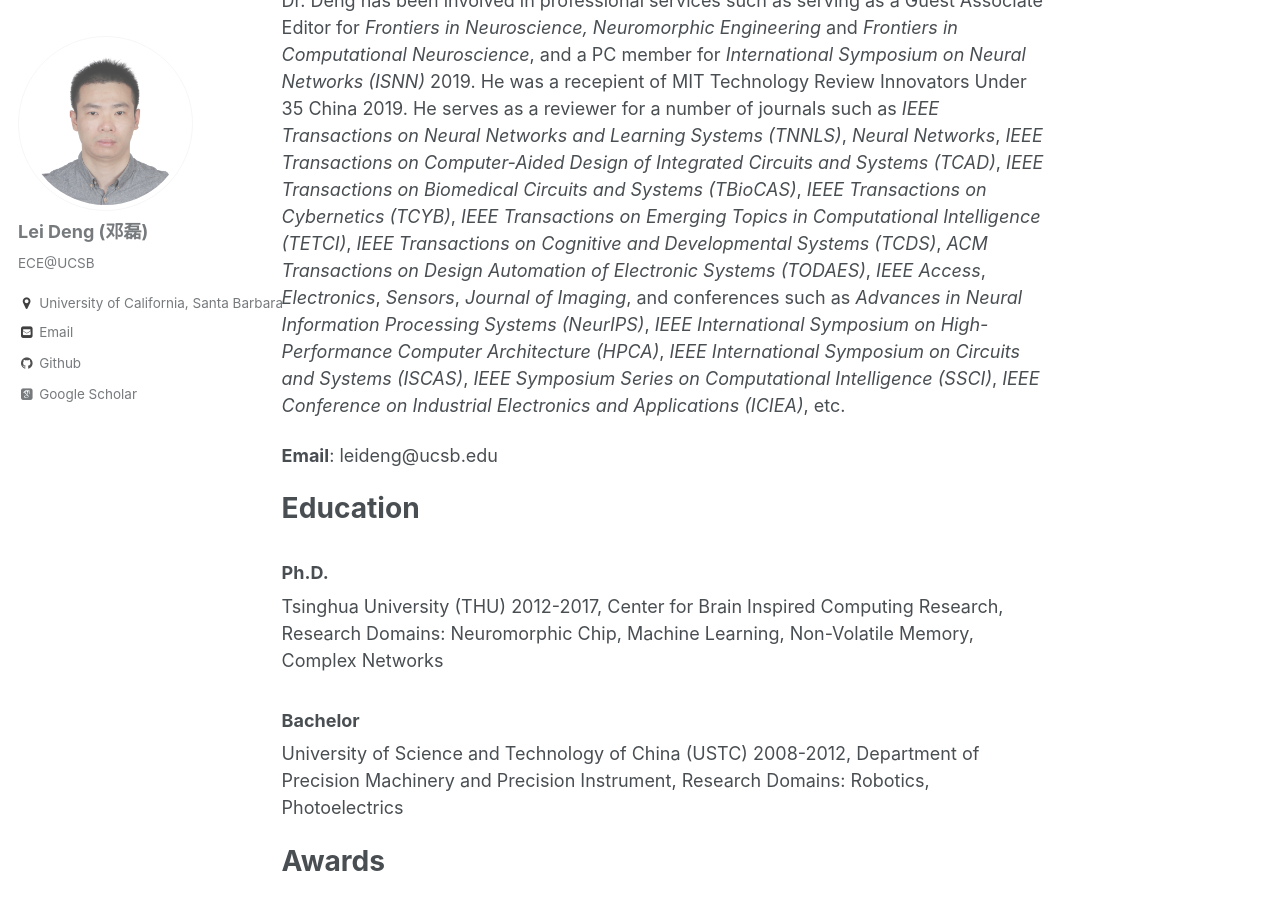
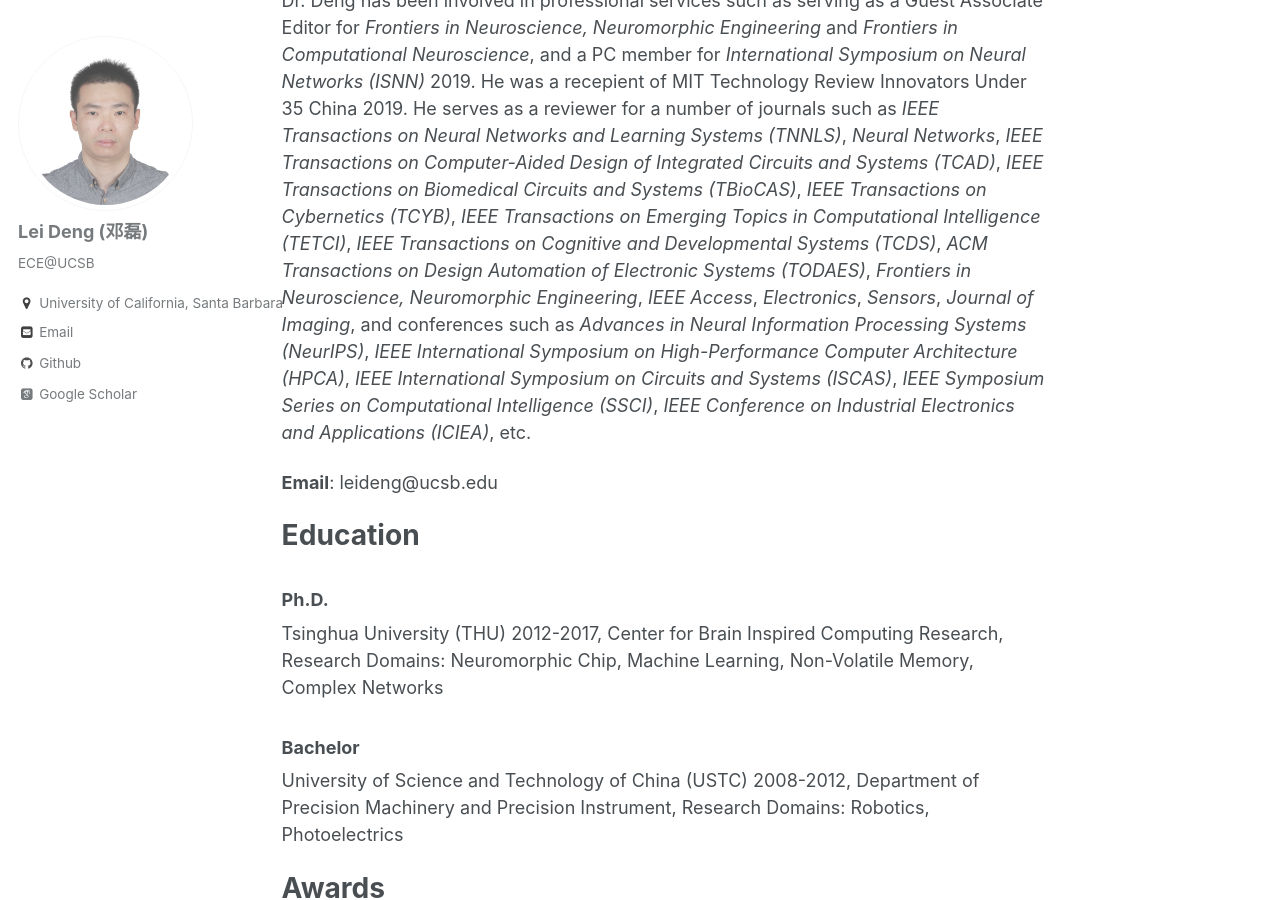
Before and after one commit to dllfei/dllfei.github.io, a Jekyll site: the page built from _pages/about.md, in a window 1280 px wide and 900 px high, scrolled down 386 px. Built offline with Jekyll 4.4.1, drawn with Linux system fonts in a browser that asks for light colours; some web fonts are replaced.

Commit message:
Update about.md

```diff
--- a/_pages/about.md
+++ b/_pages/about.md
@@ -10,7 +10,7 @@ redirect_from:
 
 Lei Deng received his B.E. degree and Ph.D. degree from University of Science and Technology of China, Hefei, China, and Tsinghua University, Beijing, China, in 2012 and 2017, respectively. He is currently a Postdoctoral Fellow working with Professor Yuan Xie at [Scalable Energy-Efficient Architecture Lab (SEAL)](https://seal.ece.ucsb.edu/), Department of Electrical and Computer Engineering, University of California, Santa Barbara, CA, USA. His research interests span the area of brain-inspired computing, machine learning, computer architecture, tensor analysis, and complex networks.
 
-Dr. Deng has been involved in professional services such as serving as a Guest Associate Editor for *Frontiers in Neuroscience, Neuromorphic Engineering* and *Frontiers in Computational Neuroscience*, and a PC member for *International Symposium on Neural Networks (ISNN)* 2019. He was a recepient of MIT Technology Review Innovators Under 35 China 2019. He serves as a reviewer for a number of journals such as *IEEE Transactions on Neural Networks and Learning Systems (TNNLS)*, *Neural Networks*, *IEEE Transactions on Computer-Aided Design of Integrated Circuits and Systems (TCAD)*, *IEEE Transactions on Biomedical Circuits and Systems (TBioCAS)*, *IEEE Transactions on Cybernetics (TCYB)*, *IEEE Transactions on Emerging Topics in Computational Intelligence (TETCI)*, *IEEE Transactions on Cognitive and Developmental Systems (TCDS)*, *ACM Transactions on Design Automation of Electronic Systems (TODAES)*, *IEEE Access*, *Electronics*, *Sensors*, *Journal of Imaging*, and conferences such as *Advances in Neural Information Processing Systems (NeurIPS)*, *IEEE International Symposium on High-Performance Computer Architecture (HPCA)*, *IEEE International Symposium on Circuits and Systems (ISCAS)*, *IEEE Symposium Series on Computational Intelligence (SSCI)*, *IEEE Conference on Industrial Electronics and Applications (ICIEA)*, etc.
+Dr. Deng has been involved in professional services such as serving as a Guest Associate Editor for *Frontiers in Neuroscience, Neuromorphic Engineering* and *Frontiers in Computational Neuroscience*, and a PC member for *International Symposium on Neural Networks (ISNN)* 2019. He was a recepient of MIT Technology Review Innovators Under 35 China 2019. He serves as a reviewer for a number of journals such as *IEEE Transactions on Neural Networks and Learning Systems (TNNLS)*, *Neural Networks*, *IEEE Transactions on Computer-Aided Design of Integrated Circuits and Systems (TCAD)*, *IEEE Transactions on Biomedical Circuits and Systems (TBioCAS)*, *IEEE Transactions on Cybernetics (TCYB)*, *IEEE Transactions on Emerging Topics in Computational Intelligence (TETCI)*, *IEEE Transactions on Cognitive and Developmental Systems (TCDS)*, *ACM Transactions on Design Automation of Electronic Systems (TODAES)*, *Frontiers in Neuroscience, Neuromorphic Engineering*, *IEEE Access*, *Electronics*, *Sensors*, *Journal of Imaging*, and conferences such as *Advances in Neural Information Processing Systems (NeurIPS)*, *IEEE International Symposium on High-Performance Computer Architecture (HPCA)*, *IEEE International Symposium on Circuits and Systems (ISCAS)*, *IEEE Symposium Series on Computational Intelligence (SSCI)*, *IEEE Conference on Industrial Electronics and Applications (ICIEA)*, etc.
 
 **Email**: leideng@ucsb.edu
 
```
